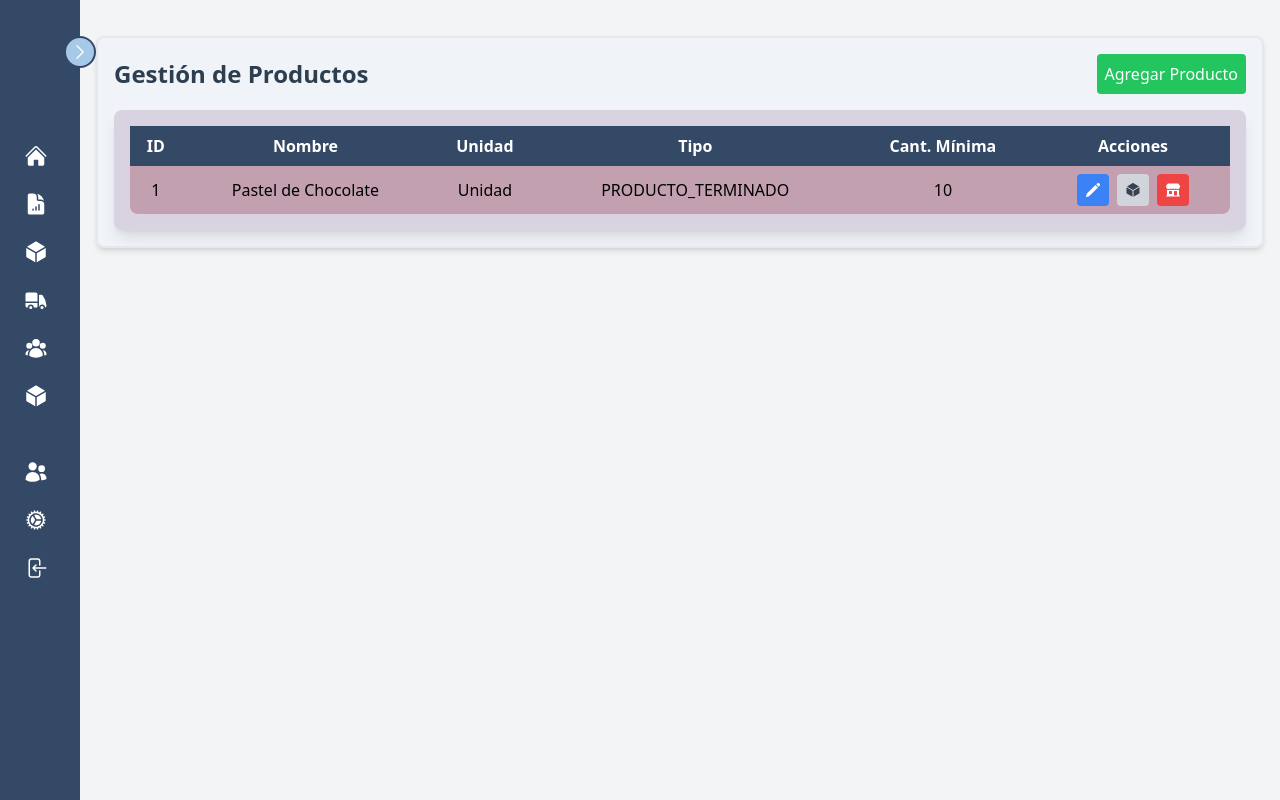
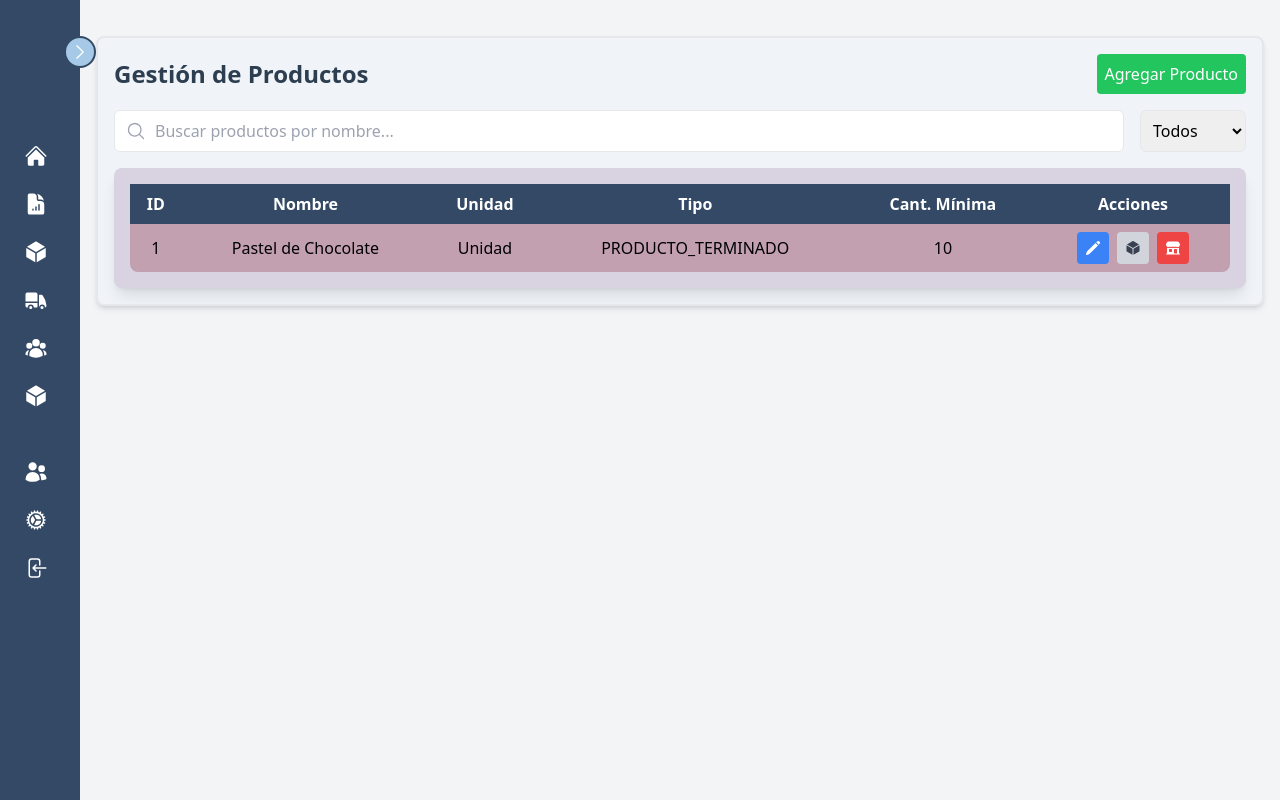
Before and after one commit to Spyguel/sistema-de-inventario-y-ventas, a React (Vite) app: page /productos in a window 1280 px wide. Built offline with nearby package versions, Linux system fonts and the light colour scheme; sample sign-in values are in the browser's storage.

Commit message:
Barra de Busqueda

```diff
--- /dev/null
+++ b/src/components/common/BarraBusqueda.jsx
@@ -0,0 +1,84 @@
+// src/components/common/BarraBusqueda.jsx
+import { useState } from 'react';
+import PropTypes from 'prop-types';
+import { MagnifyingGlassIcon } from '@heroicons/react/24/solid';
+
+const BarraBusqueda = ({
+    onSearch,
+    placeholder = "Buscar...",
+    opciones = []
+}) => {
+    const [searchTerm, setSearchTerm] = useState('');
+    const [filtroEstado, setFiltroEstado] = useState('todos');
+
+    const handleSearch = (term, estado) => {
+        onSearch(term, estado);
+    };
+
+    const handleSearchTermChange = (e) => {
+        const term = e.target.value;
+        setSearchTerm(term);
+        handleSearch(term, filtroEstado);
+    };
+
+    const handleFiltroEstadoChange = (e) => {
+        const estado = e.target.value;
+        setFiltroEstado(estado);
+        handleSearch(searchTerm, estado);
+    };
+
+    return (
+        <div className="flex mb-4 space-x-4 w-full">
+            {/* Buscador */}
+            <div className="relative flex-grow">
+                <input
+                    type="text"
+                    placeholder={placeholder}
+                    value={searchTerm}
+                    onChange={handleSearchTermChange}
+                    className="w-full p-2 pl-10 border rounded-md focus:outline-none focus:ring-2 focus:ring-blue-500"
+                />
+                <MagnifyingGlassIcon
+                    className="absolute left-3 top-1/2 transform -translate-y-1/2 h-5 w-5 text-gray-400"
+                />
+            </div>
+
+            {/* Filtro de estado */}
+            <select
+                value={filtroEstado}
+                onChange={handleFiltroEstadoChange}
+                className="p-2 border rounded-md focus:outline-none focus:ring-2 focus:ring-blue-500"
+            >
+                <option value="todos">Todos</option>
+                <option value="activos">Activos</option>
+                <option value="inactivos">Inactivos</option>
+            </select>
+
+            {/* Filtros adicionales opcionales */}
+            {opciones.length > 0 && (
+                <select
+                    className="p-2 border rounded-md focus:outline-none focus:ring-2 focus:ring-blue-500"
+                >
+                    {opciones.map((opcion, index) => (
+                        <option key={index} value={opcion.value}>
+                            {opcion.label}
+                        </option>
+                    ))}
+                </select>
+            )}
+        </div>
+    );
+};
+
+BarraBusqueda.propTypes = {
+    onSearch: PropTypes.func.isRequired,
+    placeholder: PropTypes.string,
+    opciones: PropTypes.arrayOf(
+        PropTypes.shape({
+            value: PropTypes.string.isRequired,
+            label: PropTypes.string.isRequired
+        })
+    )
+};
+
+export default BarraBusqueda;
--- a/src/pages/productos.jsx
+++ b/src/pages/productos.jsx
@@ -1,8 +1,8 @@
-// Productos.jsx
-import { useState } from 'react';
+import  { useState, useMemo } from 'react';
 import Button from '../components/common/button';
 import ProductTable from '../components/common/ProductTable';
 import ProductForm from '../components/common/modal';
+import BarraBusqueda from '../components/common/BarraBusqueda';
 
 // Datos pre-cargados de productos
 const productosIniciales = [
@@ -14,13 +14,39 @@ const productosIniciales = [
         cantidadMinima: 10,
         activo: true
     },
-    // ... otros productos iniciales
 ];
 
 function Productos() {
     const [productos, setProductos] = useState(productosIniciales);
     const [modalAbierto, setModalAbierto] = useState(false);
     const [productoSeleccionado, setProductoSeleccionado] = useState(null);
+    const [searchTerm, setSearchTerm] = useState('');
+    const [filtroEstado, setFiltroEstado] = useState('todos');
+
+    // Función de búsqueda y filtrado
+    const productosFiltrados = useMemo(() => {
+        return productos.filter(producto => {
+            const coincideBusqueda =
+                producto.nombre.toLowerCase().includes(searchTerm.toLowerCase()) ||
+                producto.tipoItem.toLowerCase().includes(searchTerm.toLowerCase()) ||
+                producto.unidadMedida.toLowerCase().includes(searchTerm.toLowerCase()) ||
+                producto.id.toString().includes(searchTerm);
+
+            const coincideEstado =
+                filtroEstado === 'todos' ||
+                filtroEstado === 'activos' && producto.activo ||
+                filtroEstado === 'inactivos' && !producto.activo ||
+                producto.tipoItem === filtroEstado;
+
+            return coincideBusqueda && coincideEstado;
+        });
+    }, [productos, searchTerm, filtroEstado]);
+
+    // Manejador de búsqueda
+    const handleSearch = (term, estado) => {
+        setSearchTerm(term);
+        setFiltroEstado(estado);
+    };
 
     const handleEditarProducto = (producto) => {
         setProductoSeleccionado(producto);
@@ -81,9 +107,19 @@ function Productos() {
                     Agregar Producto
                 </Button>
             </div>
-
+            <BarraBusqueda
+                onSearch={handleSearch}
+                placeholder="Buscar productos por nombre..."
+                options={[
+                    { value: 'todos', label: 'Todos' },
+                    { value: 'activos', label: 'Activos' },
+                    { value: 'inactivos', label: 'Inactivos' },
+                    { value: 'PRODUCTO_TERMINADO', label: 'Producto final' },
+                    { value: 'MATERIA_PRIMA', label: 'Materia prima' },
+                ]}
+            />
             <ProductTable
-                productos={productos}
+                productos={productosFiltrados} // Cambio clave: usar productosFiltrados
                 onEdit={handleEditarProducto}
                 onDelete={handleEliminarProducto}
                 onAddComponent={handleAgregarComponente}
@@ -92,7 +128,8 @@ function Productos() {
 
             <ProductForm
                 isOpen={modalAbierto}
-                onClose={() => { setModalAbierto(false);
+                onClose={() => {
+                    setModalAbierto(false);
                     setProductoSeleccionado(null);
                 }}
                 title={productoSeleccionado ? "Editar Producto" : "Agregar Nuevo Producto"}
```
